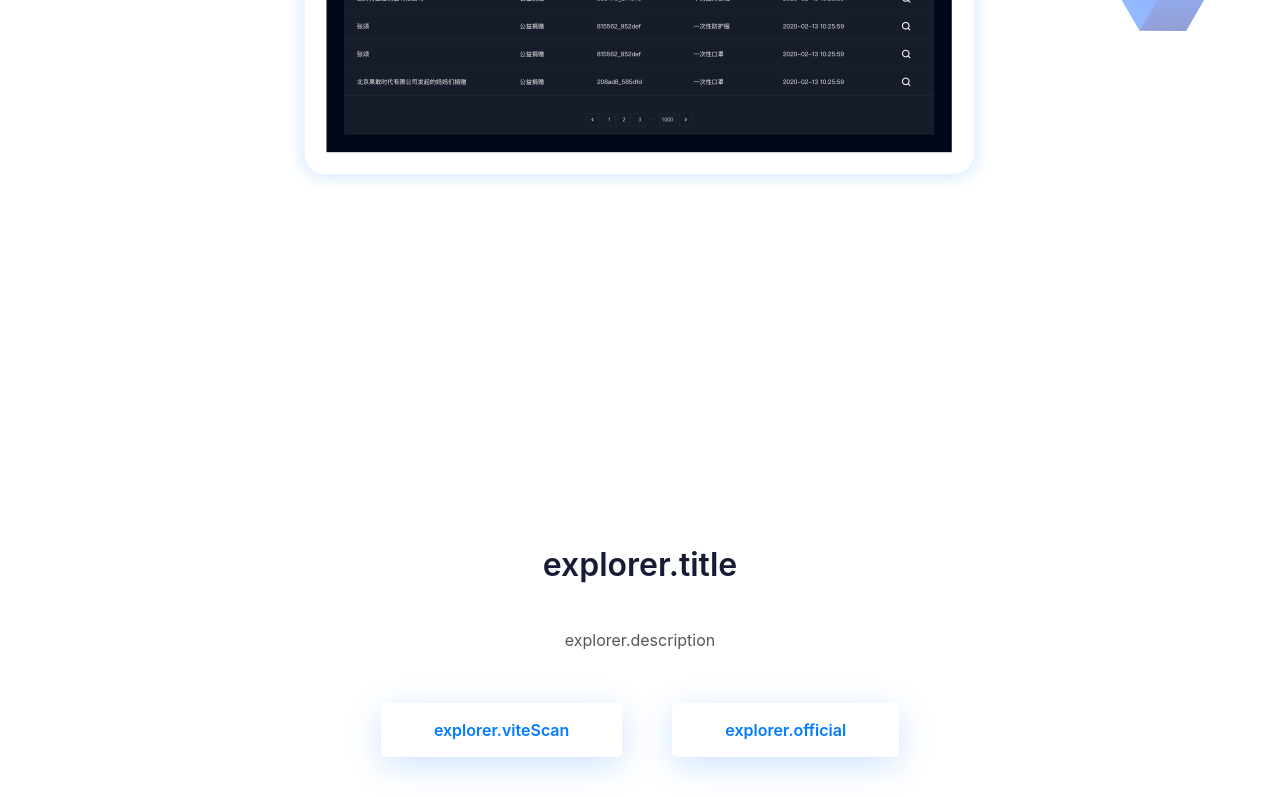
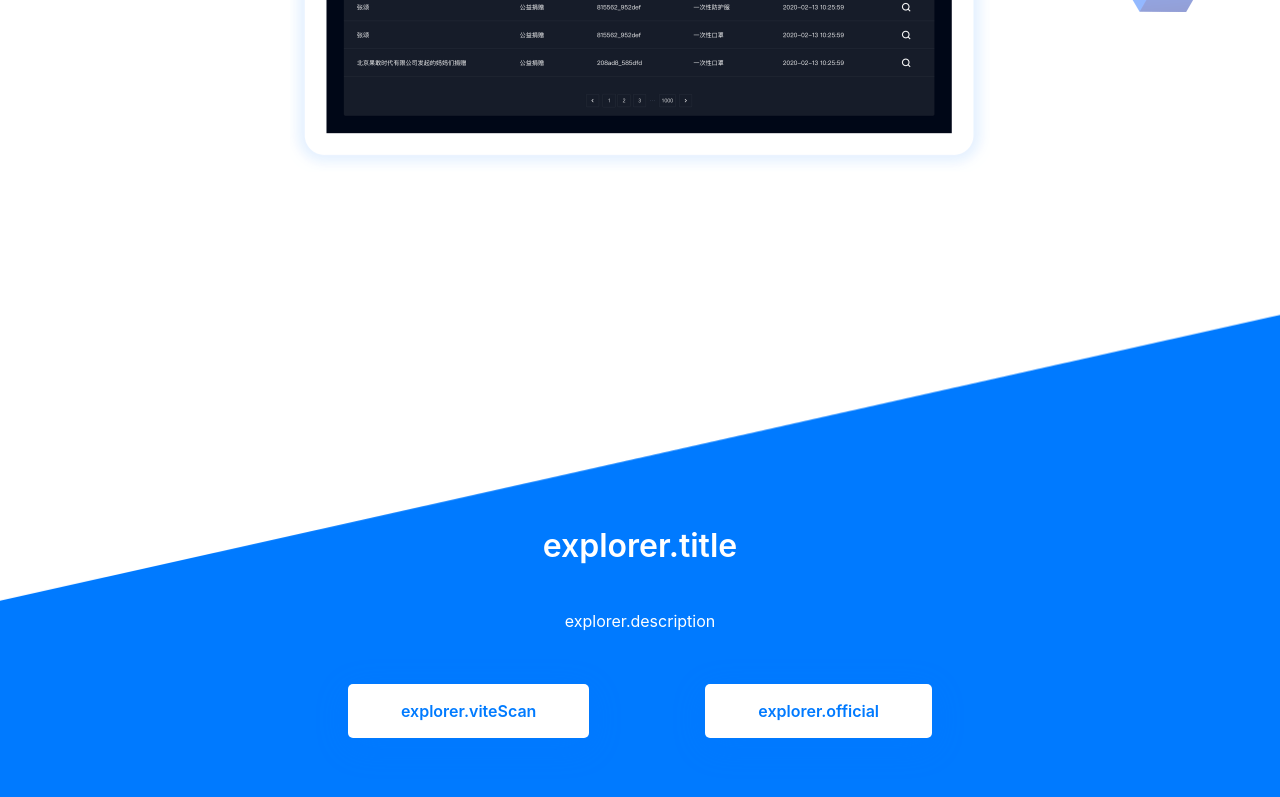
Before and after one commit to vitelabs/vite.net, a Nuxt app: page / in a window 1280 px wide. Shown: the part 3812-4609 px from the top of the page. Built offline with nearby package versions, Linux system fonts and the light colour scheme.

Commit message:
response for sm,xs device

```diff
--- a/components/Footer.vue
+++ b/components/Footer.vue
@@ -2,16 +2,16 @@
   <div class="__footer_section">
     <b-container>
       <b-row>
-        <b-col>
+        <b-col sm="12" xs="12" md="12" lg="6" class="__logo_wrapper">
           <img src="@/assets/images/logo@2x.png" class="__logo" alt="Vite Logo">
         </b-col>
-        <b-col>
+        <b-col sm="12" xs="12" md="12" lg="6" class="__url_wrapper">
           <a v-for="item in urlList" :key="item.name" :href="item.url">
             <icon :name="item.name" />
           </a>
         </b-col>
       </b-row>
-      <b-row class="copy_right text-right">
+      <b-row class="copy_right">
         <b-col>
           © 2020 VITE Labs. All Rights Reserved.
         </b-col>
@@ -44,9 +44,17 @@ export default {
 </script>
 
 <style lang="scss" scoped>
+@import "~assets/css/vars.scss";
+
 .__footer_section {
   padding-top: 35px;
   background-color: #006fe9;
+  .__logo_wrapper {
+    text-align: center;
+    @include media-breakpoint-up(md) {
+      text-align: left;
+    }
+  }
   .__logo {
     width: 108px;
   }
@@ -58,6 +66,22 @@ export default {
     padding-top: 30px;
     padding-bottom: 30px;
     text-align: center;
+    @include media-breakpoint-up(md) {
+      text-align: right;
+    }
+  }
+  .__url_wrapper {
+    text-align: center;
+    margin-top: 20px;
+    @include media-breakpoint-up(md) {
+      margin-top: 0;
+    }
+  }
+  ::v-deep .__icon {
+    width: 40px;
+    @include media-breakpoint-up(md) {
+      width: 60px;
+    }
   }
 }
 </style>
--- a/pages/index.vue
+++ b/pages/index.vue
@@ -43,7 +43,7 @@
     <div id="vite_app" class="landing__section vite_app">
       <b-container>
         <b-row>
-          <b-col cols="8" class="__section_content">
+          <b-col md="8" xs="12" sm="12" class="__section_content">
             <b-row>
               <div class="__title">
                 {{ $t('app.title') }}
@@ -56,7 +56,7 @@
               <a class="btn __button btn-secondary" :href="urls.appWebsite" target="_blank">{{ $t('app.learnMore') }}</a>
             </b-row>
           </b-col>
-          <b-col class="__section_img">
+          <b-col md="auto" xs="12" sm="12" class="__section_img">
             <img class="img-fluid" src="@/assets/images/wallet@2x.png" alt="Vite Wallet">
           </b-col>
         </b-row>
@@ -179,7 +179,7 @@ export default {
 @import "~assets/css/vars.scss";
 
 .landing__home {
-  min-height: 1425px;
+  min-height: 500px;
   background-image: url("~assets/images/top_blue@2x.png");
   background-size: cover;
   background-position-y: bottom;
@@ -272,29 +272,46 @@ export default {
       bottom: 161px;
     }
   }
+  .section__img {
+    max-width: 100%;
+    @include media-breakpoint-up(lg) {
+      max-width: 700px;
+    }
+  }
+  .__section_content {
+    .__title, .__content {
+      padding-left: 15px;
+      padding-right: 15px;
+      @include media-breakpoint-up(lg) {
+        padding-left: 0;
+        padding-right: 0;
+      }
+    }
+  }
   .__button_group {
+    display: flex;
+    flex-direction: row;
+    flex-wrap: wrap;
+    justify-content: space-around;
+    width: 100%;
     .__button {
       height: 54px;
       box-shadow: 0px 8px 34px 0px rgba(0, 122, 255, 0.2);
       border-radius: 5px;
-      padding: 0 53px;
+      padding: 0 30px;
       background-color: #007aff;
       border: none;
       font-weight: 600;
       color: white;
       line-height: 54px;
-      &:first-child {
-        margin-right: 50px;
-      }
-      &:last-child {
-        margin-right: 0;
+    }
+    @include media-breakpoint-up(md) {
+      .__button {
+        padding: 0 53px;
       }
     }
-  }
-  .section__img {
-    max-width: 100%;
     @include media-breakpoint-up(lg) {
-      max-width: 700px;
+      width: 700px;
     }
   }
   &.vitex,
@@ -343,18 +360,36 @@ export default {
     }
   }
   &.vite_explorer {
-    padding-bottom: 296px;
-    padding-top: 350px;
+    background-image: url(~assets/images/center_blue@2x.png);
+    background-size: cover;
+    background-color: #007aff;
+    padding-top: 30px;
+    padding-bottom: 30px;
     .section__img {
       margin-top: 120px;
     }
     .__section_content {
+      .__title, .__content {
+        color: white;
+      }
       .__button_group {
         .__button {
           background: rgba(255, 255, 255, 1);
           color: #007aff;
         }
       }
+    }
+    @include media-breakpoint-up(md) {
+      padding-bottom: 296px;
+      padding-top: 450px;
+      background-color: transparent;
+      margin-top: -230px;
+    }
+    @include media-breakpoint-up(lg) {
+      padding-bottom: 296px;
+      padding-top: 350px;
+      background-color: transparent;
+      margin-top: 0;
     }
   }
   &.vite_web_wallet {
@@ -364,10 +399,14 @@ export default {
     .section__img {
       margin-top: 120px;
     }
+    padding-top: 30px;
+    @include media-breakpoint-up(md) {
+      padding-top: 0;
+    }
   }
   &.vite_forum {
-    padding-top: 366px;
-    padding-bottom: 150px;
+    padding-top: 100px;
+    padding-bottom: 30px;
     background-image: url("~assets/images/footer_blue@2x.png");
     background-size: cover;
     .__section_content {
@@ -385,6 +424,10 @@ export default {
     .section__img {
       margin-top: 120px;
     }
+    @include media-breakpoint-up(md) {
+      padding-top: 366px;
+      padding-bottom: 150px;
+    }
   }
   &.vite_app {
     background-color: #007aff;
@@ -392,7 +435,6 @@ export default {
     .__section_content {
       padding-top: 127px;
       padding-bottom: 127px;
-      padding-right: 95px;
       .__title {
         margin-bottom: 40px;
         font-size: 32px;
@@ -404,18 +446,21 @@ export default {
         margin-bottom: 50px;
       }
       .__button_group {
+        justify-content: space-around;
+        width: auto;
         .__button {
           background: rgba(255, 255, 255, 1);
           color: #007aff;
+          margin-top: 15px;
         }
       }
     }
     .__section_img {
-      width: 380px;
       img {
         width: 100%;
       }
     }
+    margin-top: 30px;
     @include media-breakpoint-up(md) {
       margin-top: 50px;
       .__section_content {
@@ -427,6 +472,7 @@ export default {
         }
       }
       .__section_img {
+        width: 380px;
         img {
           margin-top: 120px;
         }
@@ -437,6 +483,11 @@ export default {
       .__section_img {
         img {
           margin-top: -100px;
+        }
+      }
+      .__section_content {
+        .__button_group {
+          justify-content: space-between;
         }
       }
     }
```
Also changed, not shown: assets/images/center_blue@2x.png (added).
